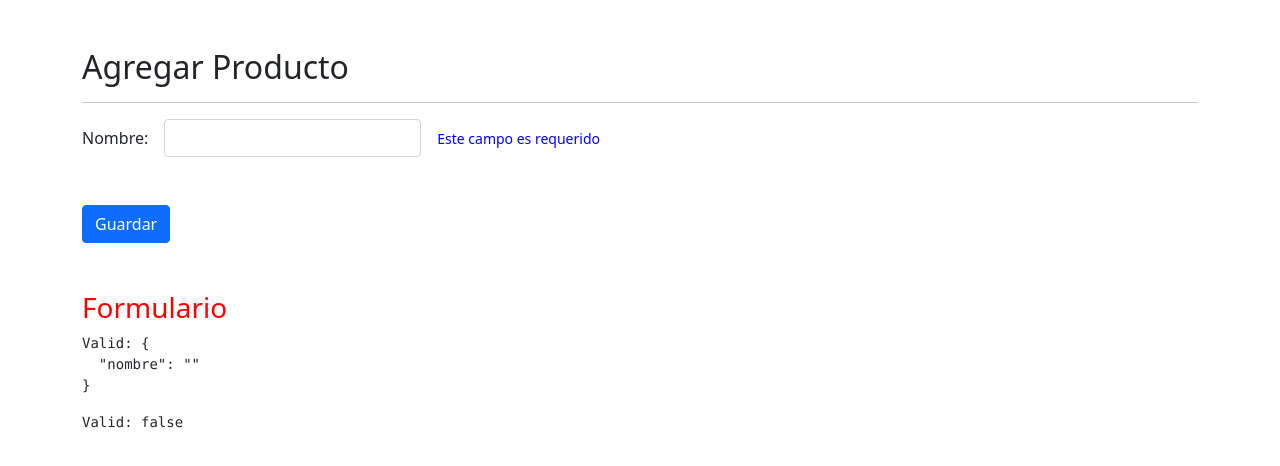
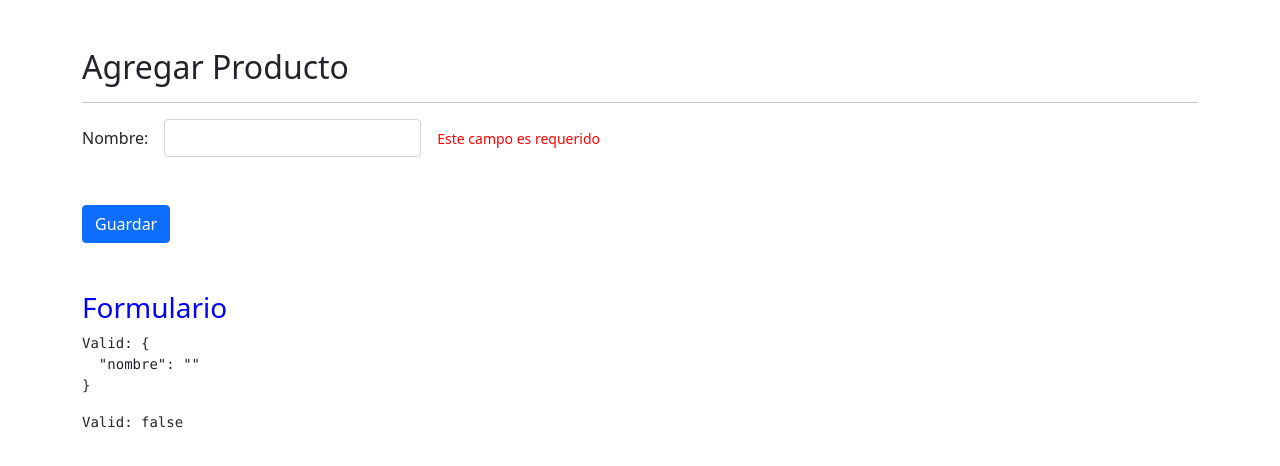
Before and after one commit to pabalvarezs/directivasApp-Angular, an Angular app: page /productos/agregar in a window 1280 px wide. Shown: the top 466 px of the page. Built offline with nearby package versions, Linux system fonts and the light colour scheme.

Commit message:
seccion 23 clase 350

```diff
--- a/src/app/productos/pages/agregar/agregar.component.html
+++ b/src/app/productos/pages/agregar/agregar.component.html
@@ -14,7 +14,7 @@
         <div class="col-auto">
             <span   class="form-text"
                     error-msg
-                    color = "blue"
+                    color = "red"
                     *ngIf="tieneError('nombre')">
                 Este campo es requerido
             </span>
--- a/src/app/shared/directives/error-msg.directive.ts
+++ b/src/app/shared/directives/error-msg.directive.ts
@@ -6,7 +6,7 @@ import { Directive, ElementRef, Input, OnInit } from '@angular/core';
 export class ErrorMsgDirective implements OnInit{
 
   htmlElement : ElementRef<HTMLElement>;
-  @Input() color : string = 'red';
+  @Input() color : string = 'blue';
 
   constructor( private element : ElementRef<HTMLElement>) {
     this.htmlElement = element;
```
